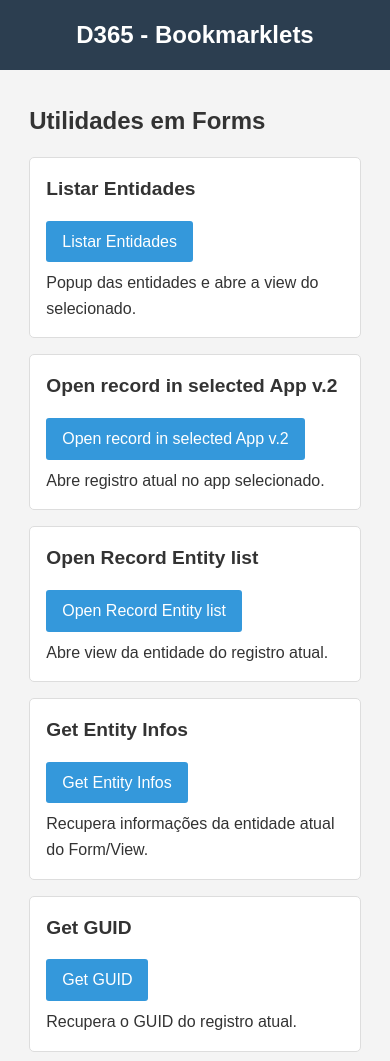
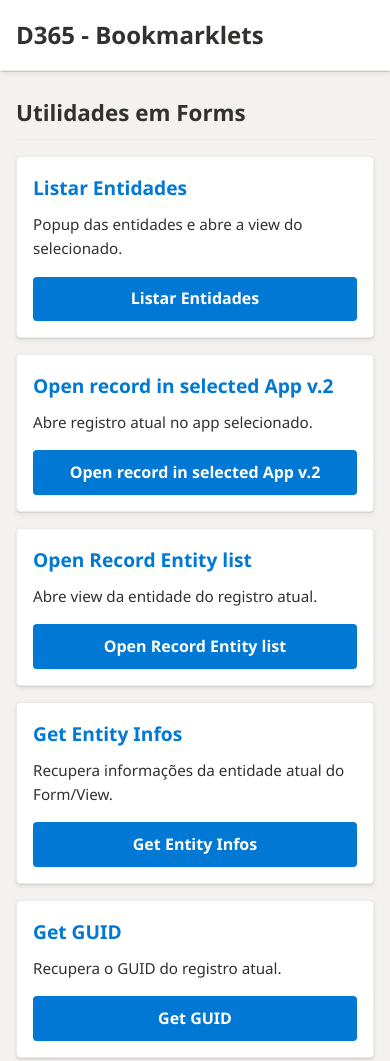
Before and after one commit to hfbrito/d365bookmarklets, a plain HTML site: page index.html in a window 390 px wide. Shown: the top 1061 px of the page. Drawn offline with Linux system fonts and the light colour scheme; a web font is replaced by a local one.

Commit message:
Update index.html

```diff
--- a/index.html
+++ b/index.html
@@ -1,4 +1,301 @@
-<script type="text/javascript">
+<!DOCTYPE html>
+<html lang="pt-BR">
+<head>
+    <meta charset="UTF-8">
+    <meta name="viewport" content="width=device-width, initial-scale=1.0">
+    <title>D365 - Bookmarklets</title>
+    <link rel="preconnect" href="https://fonts.googleapis.com">
+    <link rel="preconnect" href="https://fonts.gstatic.com" crossorigin>
+    <link href="https://fonts.googleapis.com/css2?family=Segoe+UI:wght@400;600&display=swap" rel="stylesheet">
+    <style>
+        /* Fluent UI Inspired Global Styles */
+        :root {
+            --fluent-blue-primary: #0078d4; /* Microsoft Blue */
+            --fluent-blue-hover: #005a9e;
+            --fluent-grey-background: #f3f2f1; /* Lighter grey for background */
+            --fluent-grey-text: #323130; /* Darker grey for text */
+            --fluent-grey-border: #edebe9; /* Light grey for borders */
+            --fluent-white: #ffffff;
+            --fluent-box-shadow: 0 0.5px 1px rgba(0, 0, 0, 0.13), 0 2.5px 5.5px rgba(0, 0, 0, 0.08); /* Subtle shadow */
+            --fluent-border-radius: 4px;
+            --fluent-font-family: 'Segoe UI', -apple-system, BlinkMacSystemFont, 'Roboto', 'Helvetica Neue', sans-serif;
+            --fluent-spacing-l: 24px;
+            --fluent-spacing-m: 16px;
+            --fluent-spacing-s: 8px;
+        }
+
+        body {
+            font-family: var(--fluent-font-family);
+            line-height: 1.6;
+            margin: 0;
+            padding: 0;
+            background-color: var(--fluent-grey-background);
+            color: var(--fluent-grey-text);
+            min-height: 100vh;
+            display: flex;
+            flex-direction: column;
+        }
+        header {
+            background: var(--fluent-white);
+            color: var(--fluent-grey-text);
+            text-align: left;
+            padding: var(--fluent-spacing-m) var(--fluent-spacing-l);
+            box-shadow: var(--fluent-box-shadow);
+            border-bottom: 1px solid var(--fluent-grey-border);
+        }
+        header h1 {
+            margin: 0;
+            font-size: 1.8rem;
+            font-weight: 600; /* Semibold */
+            color: var(--fluent-grey-text);
+        }
+        .container {
+            max-width: 90%; /* Slightly wider */
+            margin: var(--fluent-spacing-l) auto;
+            padding: 0 var(--fluent-spacing-m);
+            flex-grow: 1; /* Allows container to take available space */
+        }
+        section {
+            margin-bottom: var(--fluent-spacing-l);
+        }
+        section h2 {
+            margin: 0 0 var(--fluent-spacing-m);
+            font-size: 1.6rem;
+            font-weight: 600;
+            color: var(--fluent-grey-text);
+            border-bottom: 1px solid var(--fluent-grey-border);
+            padding-bottom: var(--fluent-spacing-s);
+        }
+        .bookmarklet-container {
+            display: grid; /* Use CSS Grid for better control */
+            grid-template-columns: repeat(2, 1fr); /* Enforce two columns */
+            gap: var(--fluent-spacing-m);
+        }
+        .bookmarklet {
+            background: var(--fluent-white);
+            border: 1px solid var(--fluent-grey-border);
+            padding: var(--fluent-spacing-m);
+            border-radius: var(--fluent-border-radius);
+            box-shadow: var(--fluent-box-shadow);
+            display: flex; /* Flex container for content */
+            flex-direction: column;
+            justify-content: space-between; /* Push button to bottom if content varies */
+        }
+        .bookmarklet h2 {
+            margin: 0 0 var(--fluent-spacing-s);
+            font-size: 1.2rem;
+            font-weight: 600;
+            color: var(--fluent-blue-primary); /* Use primary blue for title */
+            border-bottom: none; /* Remove section border from h2 */
+            padding-bottom: 0;
+        }
+        .bookmarklet p {
+            margin: 0 0 var(--fluent-spacing-s);
+            font-size: 0.95rem;
+            color: var(--fluent-grey-text);
+            flex-grow: 1; /* Allow description to take space */
+        }
+        .bookmarklet a {
+            display: inline-block;
+            padding: 0.6rem 1.2rem;
+            background: var(--fluent-blue-primary);
+            color: var(--fluent-white);
+            text-decoration: none;
+            border-radius: var(--fluent-border-radius);
+            margin-top: var(--fluent-spacing-s); /* Space above button */
+            font-weight: 600;
+            transition: background-color 0.2s ease, box-shadow 0.2s ease;
+            text-align: center;
+            border: none; /* Remove default button border */
+            cursor: pointer;
+            box-shadow: 0 0.5px 1px rgba(0, 0, 0, 0.1); /* Slight button shadow */
+        }
+        .bookmarklet a:hover {
+            background: var(--fluent-blue-hover);
+            box-shadow: 0 1px 2px rgba(0, 0, 0, 0.15); /* More pronounced shadow on hover */
+        }
+        .bookmarklet a:active {
+            background: var(--fluent-blue-hover);
+            box-shadow: inset 0 1px 2px rgba(0, 0, 0, 0.15); /* Pressed state */
+        }
+        .bookmarklet a:focus {
+            outline: 2px solid var(--fluent-blue-primary);
+            outline-offset: 2px;
+        }
+
+        /* Error message styling */
+        .bookmarklet p.error-message {
+            color: #d83b01; /* Fluent UI error red */
+            font-weight: 600;
+            padding: var(--fluent-spacing-s);
+            border: 1px solid #d83b01;
+            background-color: #fde7e9;
+            border-radius: var(--fluent-border-radius);
+        }
+
+        footer {
+            text-align: center;
+            padding: var(--fluent-spacing-m);
+            background: var(--fluent-white);
+            color: var(--fluent-grey-text);
+            border-top: 1px solid var(--fluent-grey-border);
+            box-shadow: 0 -0.5px 1px rgba(0, 0, 0, 0.05);
+            margin-top: var(--fluent-spacing-l);
+        }
+
+        /* Responsive adjustments */
+        @media (max-width: 768px) {
+            .container {
+                max-width: 95%;
+            }
+            header, footer {
+                padding: var(--fluent-spacing-m);
+            }
+            header h1 {
+                font-size: 1.5rem;
+            }
+            section h2 {
+                font-size: 1.4rem;
+            }
+            .bookmarklet-container {
+                grid-template-columns: 1fr; /* Stack on smaller screens */
+            }
+            .bookmarklet {
+                width: auto; /* Remove fixed width from previous versions */
+            }
+        }
+    </style>
+</head>
+<body>
+    <header>
+        <h1>D365 - Bookmarklets</h1>
+    </header>
+    <div class="container">
+        <section>
+            <h2>Utilidades em Forms</h2>
+            <div class="bookmarklet-container">
+
+                <div class="bookmarklet" data-bookmarklet="Listar Entidades">
+                    <h2>Listar Entidades</h2>
+                    <p>Popup das entidades e abre a view do selecionado.</p>
+                    <a href="#">Listar Entidades</a>
+                </div>
+
+                <div class="bookmarklet" data-bookmarklet="Open record in selected App v.2">
+                    <h2>Open record in selected App v.2</h2>
+                    <p>Abre registro atual no app selecionado.</p>
+                    <a href="#">Open record in selected App v.2</a>
+                </div>
+
+                <div class="bookmarklet" data-bookmarklet="Open Record Entity list">
+                    <h2>Open Record Entity list</h2>
+                    <p>Abre view da entidade do registro atual.</p>
+                    <a href="#">Open Record Entity list</a>
+                </div>
+
+                <div class="bookmarklet" data-bookmarklet="Get Entity Infos">
+                    <h2>Get Entity Infos</h2>
+                    <p>Recupera informações da entidade atual do Form/View.</p>
+                    <a href="#">Get Entity Infos</a>
+                </div>
+
+                <div class="bookmarklet" data-bookmarklet="Get GUID">
+                    <h2>Get GUID</h2>
+                    <p>Recupera o GUID do registro atual.</p>
+                    <a href="#">Get GUID</a>
+                </div>
+
+                <div class="bookmarklet" data-bookmarklet="Form - Show Lookup Guid on Label">
+                    <h2>Form - Show Lookup Guid on Label</h2>
+                    <p>Mostra Guids dos campos Lookup na label.</p>
+                    <a href="#">Form - Show Lookup Guid on Label</a>
+                </div>
+
+                <div class="bookmarklet" data-bookmarklet="Query Entity Label by Logical Name">
+                    <h2>Query Entity Label by Logical Name</h2>
+                    <p>Recupera nome da entidade baseado no nome lógico inserido.</p>
+                    <a href="#">Query Entity Label by Logical Name</a>
+                </div>
+
+            </div>
+        </section>
+
+        <section>
+            <h2>Updates</h2>
+            <div class="bookmarklet-container">
+
+                <div class="bookmarklet" data-bookmarklet="Update - Setar registro Ativo">
+                    <h2>Update - Setar registro Ativo</h2>
+                    <p>Atualiza Status do registro atual para "Ativo".</p>
+                    <a href="#">Update - Setar registro Ativo</a>
+                </div>
+
+            </div>
+        </section>
+
+        <section>
+            <h2>Diversos</h2>
+            <div class="bookmarklet-container">
+
+                <div class="bookmarklet" data-bookmarklet="Enable CommandChecker">
+                    <h2>Enable CommandChecker</h2>
+                    <p>Ativa o CommandChecker para depuração.</p>
+                    <a href="#">Enable CommandChecker</a>
+                </div>
+
+                <div class="bookmarklet" data-bookmarklet="Explorador de Assuntos">
+                    <h2>Explorador de Assuntos</h2>
+                    <p>Popup com a árvore de assuntos, permitindo busca, cópia de Guid e subárvore.</p>
+                    <a href="#">Explorador de Assuntos</a>
+                </div>
+
+            </div>
+        </section>
+
+        <section>
+            <h2>Utilidades (não relacionadas ao D365)</h2>
+            <div class="bookmarklet-container">
+
+                <div class="bookmarklet" data-bookmarklet="JSON Pretty Print">
+                    <h2>JSON Pretty Print</h2>
+                    <p>Formatação de JSON.</p>
+                    <a href="#">JSON Pretty Print</a>
+                </div>
+
+            </div>
+        </section>
+
+        <section>
+            <h2>Arquivados (versões antigas ou substituidas)</h2>
+            <div class="bookmarklet-container">
+
+                <div class="bookmarklet" data-bookmarklet="Get Entity Name">
+                    <h2>Get Entity Name</h2>
+                    <p>Recupera nome da entidade do form.</p>
+                    <a href="#">Get Entity Name</a>
+                </div>
+
+                <div class="bookmarklet" data-bookmarklet="Get Entity Plural Name">
+                    <h2>Get Entity Plural Name</h2>
+                    <p>Recupera nome plural da entidade do form.</p>
+                    <a href="#">Get Entity Plural Name</a>
+                </div>
+
+                <div class="bookmarklet" data-bookmarklet="Open record in selected App v.1">
+                    <h2>Open record in selected App v.1</h2>
+                    <p>Abre registro atual no app selecionado.</p>
+                    <a href="#">Open record in selected App v.1</a>
+                </div>
+
+            </div>
+        </section>
+
+    </div>
+    <footer>
+        <p>© 2025 D365 Bookmarklets. Todos os direitos reservados.</p>
+    </footer>
+
+    <script type="text/javascript">
         // Function to load bookmarklets and update manual divs
         async function loadBookmarklets() {
             const repoOwner = 'hfbrito';
@@ -24,17 +321,24 @@
             ];
 
             const bookmarkletMap = {};
-			debugger;
+            debugger; // Keep this for debugging if needed
+
             // Fetch and process each JS file
             for (const file of jsFiles) {
                 try {
                     const rawResponse = await fetch(`https://raw.githubusercontent.com/${repoOwner}/${repoName}/${branch}/${file}`);
                     if (!rawResponse.ok) throw new Error(`Failed to fetch ${file}`);
+                    // Assign the fetched text directly as it's assumed to be pre-formatted bookmarklet code
                     let bookmarkletCode = await rawResponse.text();
                     const fileName = file.split('/').pop().replace('.js', '');
                     bookmarkletMap[fileName] = bookmarkletCode;
                 } catch (error) {
                     console.error(`Erro ao carregar ${file}:`, error);
+                    // Update the specific bookmarklet div with an error message
+                    const div = document.querySelector(`.bookmarklet[data-bookmarklet="${file.split('/').pop().replace('.js', '')}"]`);
+                    if (div) {
+                        div.innerHTML = `<h2>${file.split('/').pop().replace('.js', '')}</h2><p class="error-message">Erro ao carregar: ${file.split('/').pop().replace('.js', '')}.</p>`;
+                    }
                 }
             }
 
@@ -43,245 +347,14 @@
             dynamicDivs.forEach(div => {
                 const bookmarkletName = div.getAttribute('data-bookmarklet');
                 const link = div.querySelector('a');
-                if (bookmarkletMap[bookmarkletName]) {
+                if (link && bookmarkletMap[bookmarkletName]) {
                     link.href = bookmarkletMap[bookmarkletName];
-                } else {
-                    div.innerHTML = `<p>Erro: Bookmarklet ${bookmarkletName} não encontrado ou falhou ao carregar. Verifique o console.</p>`;
                 }
             });
         }
 
         // Run the function when the page loads
         window.onload = loadBookmarklets;
-</script>
-<!DOCTYPE html>
-<html lang="pt-BR">
-<head>
-    <meta charset="UTF-8">
-    <meta name="viewport" content="width=device-width, initial-scale=1.0">
-    <title>D365 - Bookmarklets</title>
-    <style>
-        body {
-            font-family: Arial, sans-serif;
-            line-height: 1.6;
-            margin: 0;
-            padding: 0;
-            background-color: #f4f4f4;
-            color: #333;
-            min-height: 100vh;
-        }
-        header {
-            background: #2c3e50;
-            color: #fff;
-            text-align: center;
-            padding: 1rem;
-        }
-        header h1 {
-            margin: 0;
-            font-size: 2rem;
-        }
-        .container {
-            max-width: 85%;
-            margin: 2rem auto;
-            padding: 0 0.5rem;
-            padding-bottom: 2rem;
-        }
-        section {
-            margin-bottom: 2rem;
-        }
-        section h2 {
-            margin: 0 0 1rem;
-            font-size: 1.8rem;
-        }
-        .bookmarklet-container {
-            display: flex;
-            flex-wrap: wrap;
-            gap: 1rem;
-        }
-        .bookmarklet {
-            background: #fff;
-            border: 1px solid #ddd;
-            padding: 1rem;
-            border-radius: 5px;
-            width: calc(50% - 0.5rem);
-            box-sizing: border-box;
-        }
-        .bookmarklet h2 {
-            margin: 0 0 0.5rem;
-            font-size: 1.5rem;
-        }
-        .bookmarklet a {
-            display: inline-block;
-            padding: 0.5rem 1rem;
-            background: #3498db;
-            color: #fff;
-            text-decoration: none;
-            border-radius: 3px;
-            margin: 0.5rem 0;
-        }
-        .bookmarklet p {
-            margin: 0;
-        }
-        .bookmarklet a:hover {
-            background: #2980b9;
-        }
-        footer {
-            text-align: center;
-            padding: 1rem;
-            background: #2c3e50;
-            color: #fff;
-            width: 100%;
-        }
-        @media (max-width: 600px) {
-            header h1 {
-                font-size: 1.5rem;
-            }
-            section h2 {
-                font-size: 1.5rem;
-            }
-            .bookmarklet h2 {
-                font-size: 1.2rem;
-            }
-            .bookmarklet {
-                width: 100%;
-            }
-        }
-    </style>
-</head>
-<body>
-    <header>
-        <h1>D365 - Bookmarklets</h1>
-    </header>
-    <div class="container">
-        <section>
-            <h2>Utilidades em Forms</h2>
-            <div class="bookmarklet-container">
-
-				<!--Adicionar divs de bookmarklets aqui-->
-                <div class="bookmarklet" data-bookmarklet="Listar Entidades">
-                    <h2>Listar Entidades</h2>
-                    <a href="#">Listar Entidades</a>
-                    <p>Popup das entidades e abre a view do selecionado.</p>
-                </div>
-
-				<div class="bookmarklet" data-bookmarklet="Open record in selected App v.2">
-                    <h2>Open record in selected App v.2</h2>
-                    <a href="#">Open record in selected App v.2</a>
-                    <p>Abre registro atual no app selecionado.</p>
-                </div>
-
-				<div class="bookmarklet" data-bookmarklet="Open Record Entity list">
-                    <h2>Open Record Entity list</h2>
-                    <a href="#">Open Record Entity list</a>
-                    <p>Abre view da entidade do registro atual.</p>
-                </div>
-
-				<div class="bookmarklet" data-bookmarklet="Get Entity Infos">
-                    <h2>Get Entity Infos</h2>
-                    <a href="#">Get Entity Infos</a>
-                    <p>Recupera informações da entidade atual do Form/View.</p>
-                </div>
-
-				<div class="bookmarklet" data-bookmarklet="Get GUID">
-                    <h2>Get GUID</h2>
-                    <a href="#">Get GUID</a>
-                    <p>Recupera o GUID do registro atual.</p>
-                </div>
-
-				<div class="bookmarklet" data-bookmarklet="Form - Show Lookup Guid on Label">
-                    <h2>Form - Show Lookup Guid on Label</h2>
-                    <a href="#">Form - Show Lookup Guid on Label</a>
-                    <p>Mostra Guids dos campos Lookup na label.</p>
-                </div>
-
-				<div class="bookmarklet" data-bookmarklet="Query Entity Label by Logical Name">
-                    <h2>Query Entity Label by Logical Name</h2>
-                    <a href="#">Query Entity Label by Logical Name</a>
-                    <p>Recupera nome da entidade baseado no nome lógico inserido.</p>
-                </div>
-
-            </div>
-        </section>
-
-		<section>
-            <h2>Updates</h2>
-            <div class="bookmarklet-container">
-
-				<!--Adicionar divs de bookmarklets aqui-->
-                <div class="bookmarklet" data-bookmarklet="Update - Setar registro Ativo">
-                    <h2>Update - Setar registro Ativo</h2>
-                    <a href="#">Update - Setar registro Ativo</a>
-                    <p>Atualiza Status do registro atual para "Ativo".</p>
-                </div>
-
-            </div>
-        </section>
-
-        <section>
-            <h2>Diversos</h2>
-            <div class="bookmarklet-container">
-
-				<!--Adicionar divs de bookmarklets aqui-->
-                <div class="bookmarklet" data-bookmarklet="Enable CommandChecker">
-                    <h2>Enable CommandChecker</h2>
-                    <a href="#">Enable CommandChecker</a>
-                    <p>Ativa o CommandChecker para depuração.</p>
-                </div>
-
-				<div class="bookmarklet" data-bookmarklet="Explorador de Assuntos">
-                    <h2>Explorador de Assuntos</h2>
-                    <a href="#">Explorador de Assuntos</a>
-                    <p>Popup com a árvore de assuntos, permitindo busca, cópia de Guid e subárvore.</p>
-                </div>
-
-            </div>
-        </section>
-
-		<section>
-            <h2>Utilidades (não relacionadas ao D365)</h2>
-            <div class="bookmarklet-container">
-
-				<!--Adicionar divs de bookmarklets aqui-->
-                <div class="bookmarklet" data-bookmarklet="JSON Pretty Print">
-                    <h2>JSON Pretty Print</h2>
-                    <a href="#">JSON Pretty Print</a>
-                    <p>Formatação de JSON.</p>
-                </div>
-
-            </div>
-        </section>
-
-		<section>
-            <h2>Arquivados (versões antigas ou substituidas)</h2>
-            <div class="bookmarklet-container">
-
-				<!--Adicionar divs de bookmarklets aqui-->
-				<div class="bookmarklet" data-bookmarklet="Get Entity Name">
-                    <h2>Get Entity Name</h2>
-                    <a href="#">Get Entity Name</a>
-                    <p>Recupera nome da entidade do form.</p>
-                </div>
-
-				<div class="bookmarklet" data-bookmarklet="Get Entity Plural Name">
-                    <h2>Get Entity Plural Name</h2>
-                    <a href="#">Get Entity Plural Name</a>
-                    <p>Recupera nome plural da entidade do form.</p>
-                </div>
-
-				<div class="bookmarklet" data-bookmarklet="Open record in selected App v.1">
-                    <h2>Open record in selected App v.1</h2>
-                    <a href="#">Open record in selected App v.1</a>
-                    <p>Abre registro atual no app selecionado.</p>
-                </div>
-
-            </div>
-        </section>
-
-    </div>
-    <!--
-    <footer>
-        <p>© 2025 D365 Bookmarklets. Todos os direitos reservados.</p>
-    </footer>
-    -->
+    </script>
 </body>
 </html>
```
